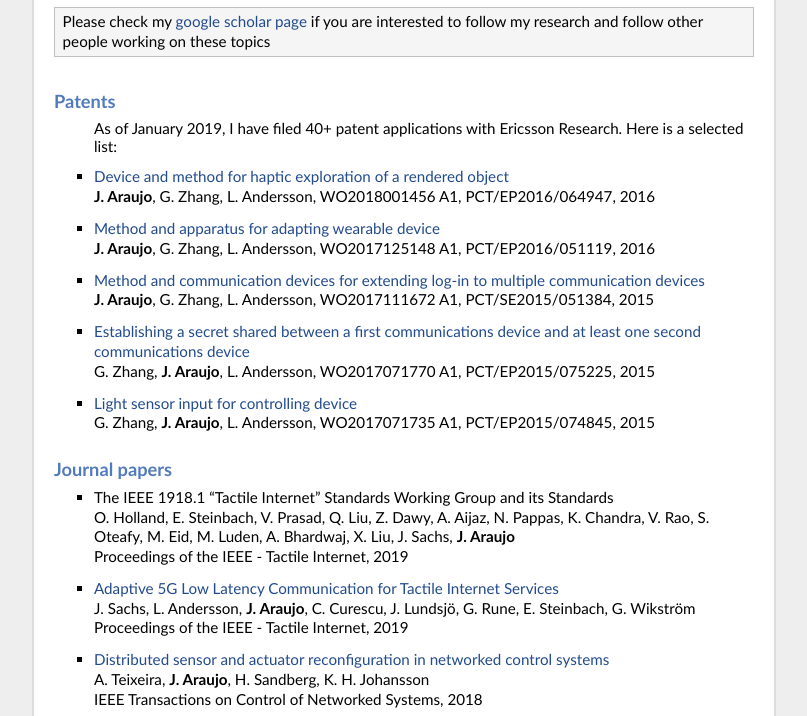
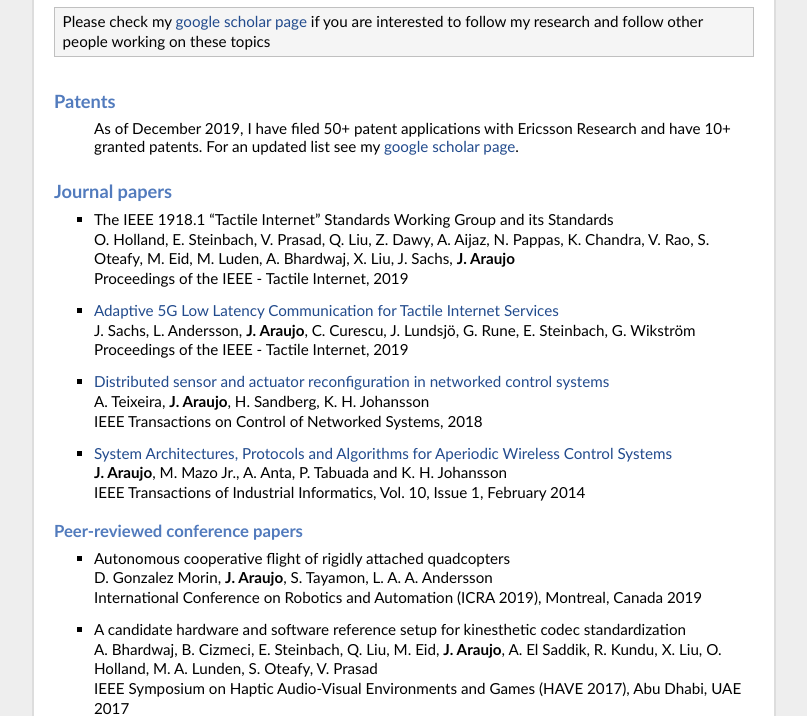
Before and after one commit to araujokth/araujokth.github.io, a plain HTML site: page papers.html in a window 1280 px wide. Shown: the part 100-816 px from the top of the page, without its empty margins (236-1043 px from the left). Drawn offline with Linux system fonts and the light colour scheme.

Commit message:
update
update

```diff
--- a/papers.html
+++ b/papers.html
@@ -45,28 +45,8 @@ https://www.google.com/patents/WO2017125148A1?cl=en
 </ul>-->
 <h2>Patents</h2>
 <ul>
-As of January 2019, I have filed 40+ patent applications with Ericsson Research. Here is a selected list:
-</ul>
-<ul>
-<li><p><a href="http://www.josearaujo.org/articles/WO2018001456A1.pdf"> Device and method for haptic exploration of a rendered object
- </a>  <br /> <b>J. Araujo</b>, G. Zhang, L. Andersson, WO2018001456 A1, PCT/EP2016/064947, 2016</p>
-</li>
-</ul>
-<ul>
-<li><p><a href="http://www.josearaujo.org/articles/WO2017125148A1.pdf"> Method and apparatus for adapting wearable device </a>  <br /> <b>J. Araujo</b>, G. Zhang, L. Andersson, WO2017125148 A1, PCT/EP2016/051119, 2016</p>
-</li>
-</ul>
-<ul>
-<li><p><a href="http://www.josearaujo.org/articles/WO2017111672A1.pdf"> Method and communication devices for extending log-in to multiple communication devices  </a>  <br /> <b>J. Araujo</b>, G. Zhang, L. Andersson, WO2017111672 A1, PCT/SE2015/051384, 2015</p>
-</li>
-</ul>
-<ul>
-<li><p><a href="http://www.josearaujo.org/articles/WO2017071770A1.pdf">Establishing a secret shared between a first communications device and at least one second communications device </a>  <br /> G. Zhang, <b>J. Araujo</b>, L. Andersson, WO2017071770 A1, PCT/EP2015/075225, 2015</p>
-</li>
-</ul>
-<ul>
-<li><p><a href="http://www.josearaujo.org/articles/WO2017071735A1.pdf">Light sensor input for controlling device </a>  <br /> G. Zhang, <b>J. Araujo</b>, L. Andersson, WO2017071735 A1, PCT/EP2015/074845, 2015</p>
-</li>
+As of December 2019, I have filed 50+ patent applications with Ericsson Research and have 10+ granted patents. For an updated list see my <a href="http://scholar.google.com/citations?user=IxVAK9sAAAAJ">google scholar page</a>.
+
 </ul>
 <h2>Journal papers </h2>
 <ul>
```
